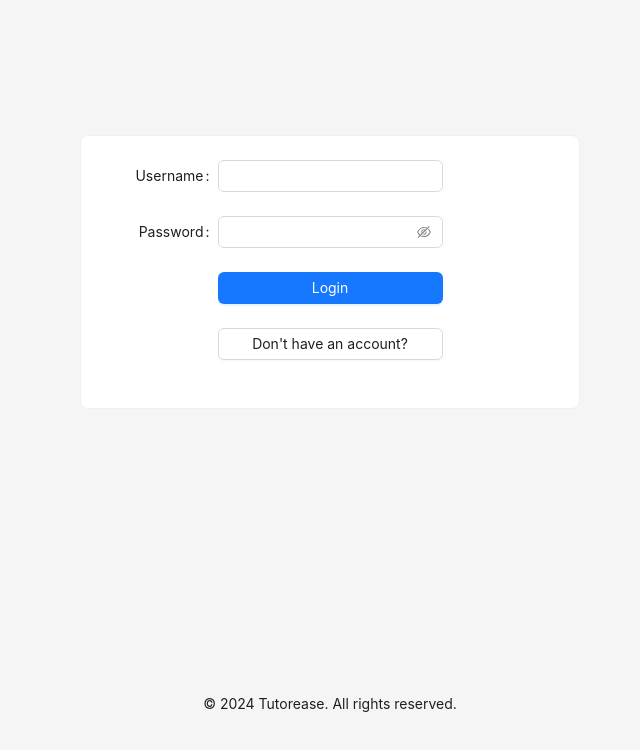
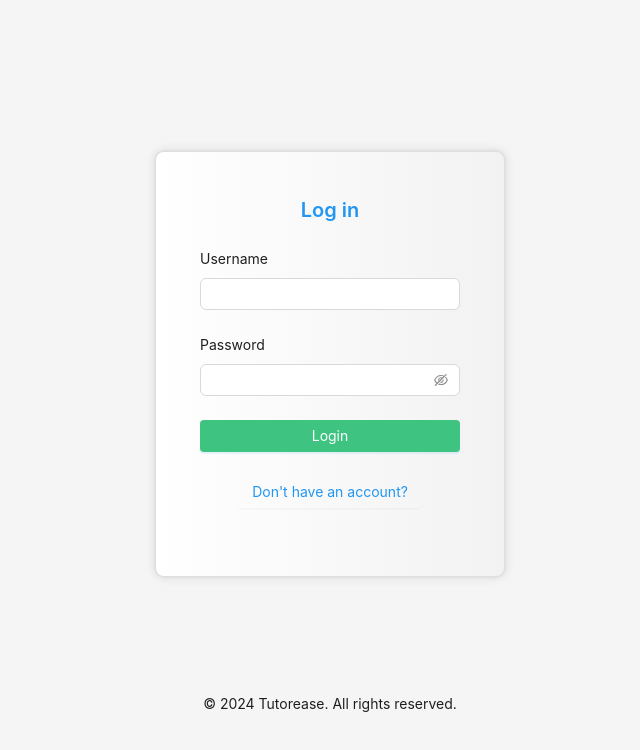
Before and after one commit to LeoLi2023ca/ECE651_Group6, a Vue app in the folder vue/vue-project/: page /login in a window 1280 px wide. Shown: the top 750 px of the page, without its empty margins (310-950 px from the left). Built offline with nearby package versions, Linux system fonts and the light colour scheme.

Commit message:
update RegisterForm.vue LoginForm.vue LoginView.vue TutorSettingView.vue WelcomeTutorView.vue

```diff
--- a/vue/vue-project/src/components/LoginForm.vue
+++ b/vue/vue-project/src/components/LoginForm.vue
@@ -1,18 +1,22 @@
-<template>
-    <a-form name="basic" :label-col="{ span: 6 }" :wrapper-col="{ span: 12 }" autocomplete="off">
+  <template>
+    <div class="form-container">
+      <a-typography-title :level="4" class="form-title">Log in</a-typography-title>
+      <a-form name="basic" layout="vertical" autocomplete="off">
         <a-form-item label="Username" name="username">
-            <a-input v-model:value="username" />
+          <a-input v-model:value="username" />
         </a-form-item>
-
         <a-form-item label="Password" name="password">
-            <a-input-password v-model:value="password" />
+          <a-input-password v-model:value="password" />
         </a-form-item>
-
-        <a-form-item :wrapper-col="{ offset: 6, span: 12 }">
-            <a-button style="width: 225px;" type="primary" @click="login()">Login</a-button>
+        <a-form-item>
+          <a-button type="primary" @click="login()" class="login-button">Login</a-button>
         </a-form-item>
-    </a-form>
-</template>
+        <!-- <a-form-item class="account-switch">
+          Don't have an account?
+        </a-form-item> -->
+      </a-form>
+    </div>
+  </template>
 
 <script setup>
 import { ref } from 'vue';
@@ -59,3 +63,52 @@ const login = async () => {
         });
 };
 </script>
+
+<style scoped>
+.form-container {
+  display: flex;
+  flex-direction: column;
+  align-items: center;
+}
+
+.form-title {
+  margin-bottom: 24px;
+  color: rgb(33, 150, 243);
+}
+
+.login-button {
+  width: 100%;
+  background-color: rgb(63, 195, 128);
+  border-radius: 4px;
+  border: none;
+  /* color: white; */
+}
+
+.login-button:hover {
+  background-color: rgb(63, 195, 128);
+}
+
+.a-form-item {
+  margin-bottom: 24px;
+}
+
+.account-switch {
+  text-align: center;
+  margin-top: 12px;
+}
+
+.a-input,
+.a-input-password {
+  border-radius: 4px;
+}
+
+.account-switch {
+  font-size: 0.9em;
+  color: #a9a9a9;
+  cursor: pointer;
+}
+
+.account-switch:hover {
+  color: #1890ff;
+}
+</style>
--- a/vue/vue-project/src/components/RegisterForm.vue
+++ b/vue/vue-project/src/components/RegisterForm.vue
@@ -1,5 +1,7 @@
 <template>
-    <a-form name="basic" :label-col="{ span: 6 }" :wrapper-col="{ span: 12 }" autocomplete="off">
+    <div class="form-container">
+      <a-typography-title :level="4" class="form-title">Register</a-typography-title>
+      <a-form name="basic" layout="vertical" autocomplete="off">
         <a-form-item label="Username" name="username">
           <a-input v-model:value="username" />
         </a-form-item>
@@ -19,10 +21,15 @@
           </a-radio-group>
         </a-form-item>
 
-        <a-form-item :wrapper-col="{ offset: 6, span: 12 }">
-            <a-button style="width: 225px;" type="primary" @click="register()">Register</a-button>
+        <a-form-item>
+          <a-button type="primary" @click="register()" class="register-button">Register</a-button>
         </a-form-item>
+
+        <!-- <a-form-item class="form-switch">
+          Already have an account?
+        </a-form-item> -->
       </a-form>
+    </div>
   </template>
 
 <script setup>
@@ -67,4 +74,48 @@ const register = () => {
 </script>
 
 
-<style scoped></style>
+<style scoped>
+.form-container {
+  display: flex;
+  flex-direction: column;
+  align-items: center;
+}
+
+.form-title {
+  margin-bottom: 24px;
+  color: rgb(33, 150, 243);
+}
+
+.register-button {
+  width: 100%;
+  background-color: rgb(63, 195, 128);
+  border-radius: 4px;
+  border: none;
+  color: white;
+}
+
+.register-button:hover {
+  background-color: rgb(63, 195, 128);
+}
+
+.a-form-item {
+  margin-bottom: 24px;
+}
+
+.a-input,
+.a-input-password {
+  border-radius: 4px;
+}
+
+.form-switch {
+  text-align: center;
+  margin-top: 12px;
+  font-size: 0.9em;
+  color: #a9a9a9;
+  cursor: pointer;
+}
+
+.form-switch:hover {
+  color: #1890ff;
+}
+</style>
--- a/vue/vue-project/src/views/LoginView.vue
+++ b/vue/vue-project/src/views/LoginView.vue
@@ -1,13 +1,17 @@
 <template>
+  <a-layout-content style="display: flex; align-items: center; justify-content: center; min-height: 80vh;">
     <div class="grid-container">
-    <a-card style="width: 500px; ">
+      <a-card class="login-register-form">
         <LoginForm v-if="isLoginForm" @switchForm="toggleForm" />
         <RegisterForm v-else @switchForm="toggleForm" />
         <a-form-item :wrapper-col="{ offset: 6, span: 12 }">
-        <a-button @click="toggleForm" style="width: 225px;">{{ isLoginForm ? 'Don\'t have an account?' : 'Already have an account?' }}</a-button>
+          <div class="center-button">
+            <a-button @click="toggleForm" class="toggle-button">{{ isLoginForm ? 'Don\'t have an account?' : 'Already have an account?' }}</a-button>
+          </div>
         </a-form-item>
       </a-card>
     </div>
+  </a-layout-content>
 </template>
 
 <script setup>
@@ -22,10 +26,37 @@ const toggleForm = () => {
 };
 </script>
 
+
 <style scoped>
 .grid-container {
-  display: grid;
-  place-items: center;
-  height: 60vh;
+  display: flex;
+  flex-direction: column;
+  align-items: center;
+  margin: 2vh auto;
 }
+
+.login-register-form {
+  margin: 5vh auto 20px auto;
+  max-width: 600px;
+  padding: 20px;
+  border: 2px solid #e0e0e0;
+  border-radius: 10px;
+  box-shadow: 0 0 10px rgba(0, 0, 0, 0.1);
+  background: linear-gradient(to right, #ffffff, #f2f2f2);
+  margin-bottom: 2vh;
+}
+
+.center-button {
+  display: flex;
+  justify-content: center;
+  width: 100%;
+}
+
+.toggle-button {
+  background: none;
+  border: none;
+  text-decoration: underline;
+  color: rgb(33, 150, 243);
+}
+
 </style>
--- a/vue/vue-project/src/views/TutorSettingView.vue
+++ b/vue/vue-project/src/views/TutorSettingView.vue
@@ -1,5 +1,5 @@
-<template>
-    <a-layout-content style="display: flex; align-items: center; justify-content: center; min-height: 100vh;">
+  <template>
+    <a-layout-content style="display: flex; align-items: center; justify-content: center; min-height: 80vh;">
       <div class="form-container">
         <a-form
           ref="formRef"
@@ -133,15 +133,17 @@
   <style scoped>
   .form-container {
     max-width: 600px;
-    margin: 5vh auto 20px auto;
-    padding: 30px;
+    margin: 5vh auto 0px auto;
+    padding: 40px;
     background: #fff;
-    border: 1px solid #d9d9d9;
-    border-radius: 8px;
-    box-shadow: 0 2px 8px rgba(0, 0, 0, 0.1);
+    border: 2px solid #e0e0e0;
+    border-radius: 10px;
+    box-shadow: 0 0 10px rgba(0, 0, 0, 0.1);
+    background: linear-gradient(to right, #ffffff, #f2f2f2);
     display: flex;
     flex-direction: column;
     text-align: center;
+
   }
 
   .form-title {
--- a/vue/vue-project/src/views/WelcomeTutorView.vue
+++ b/vue/vue-project/src/views/WelcomeTutorView.vue
@@ -132,7 +132,7 @@ button[type="submit"]:hover {
 .form-container {
   max-width: 600px;
   margin: 0 auto;
-  padding: 20px;
+  padding: 30px;
   border: 2px solid #e0e0e0;
   border-radius: 10px;
   box-shadow: 0 0 10px rgba(0, 0, 0, 0.1);
```
Lines whose indentation alone changed are shown as unchanged.
